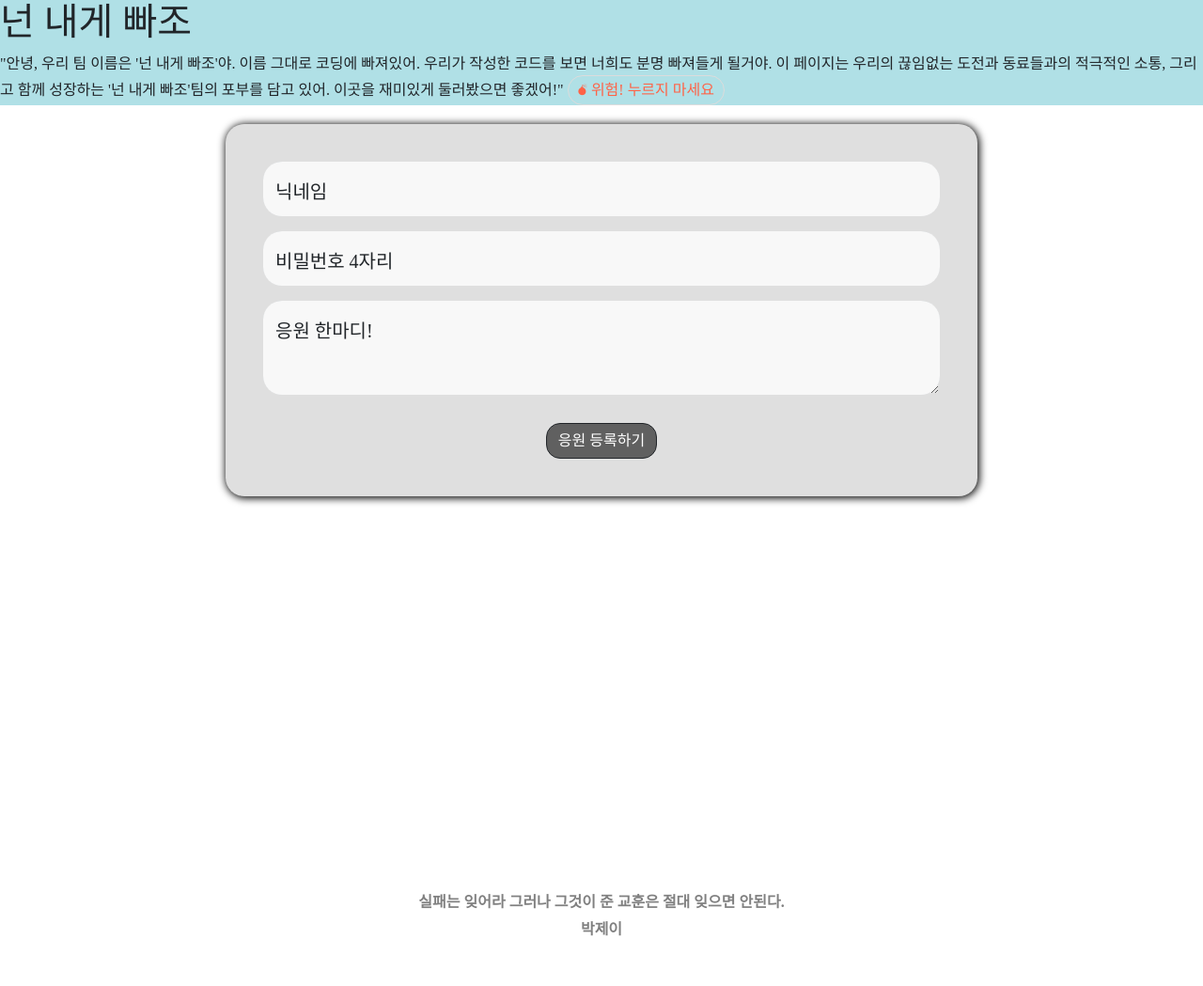
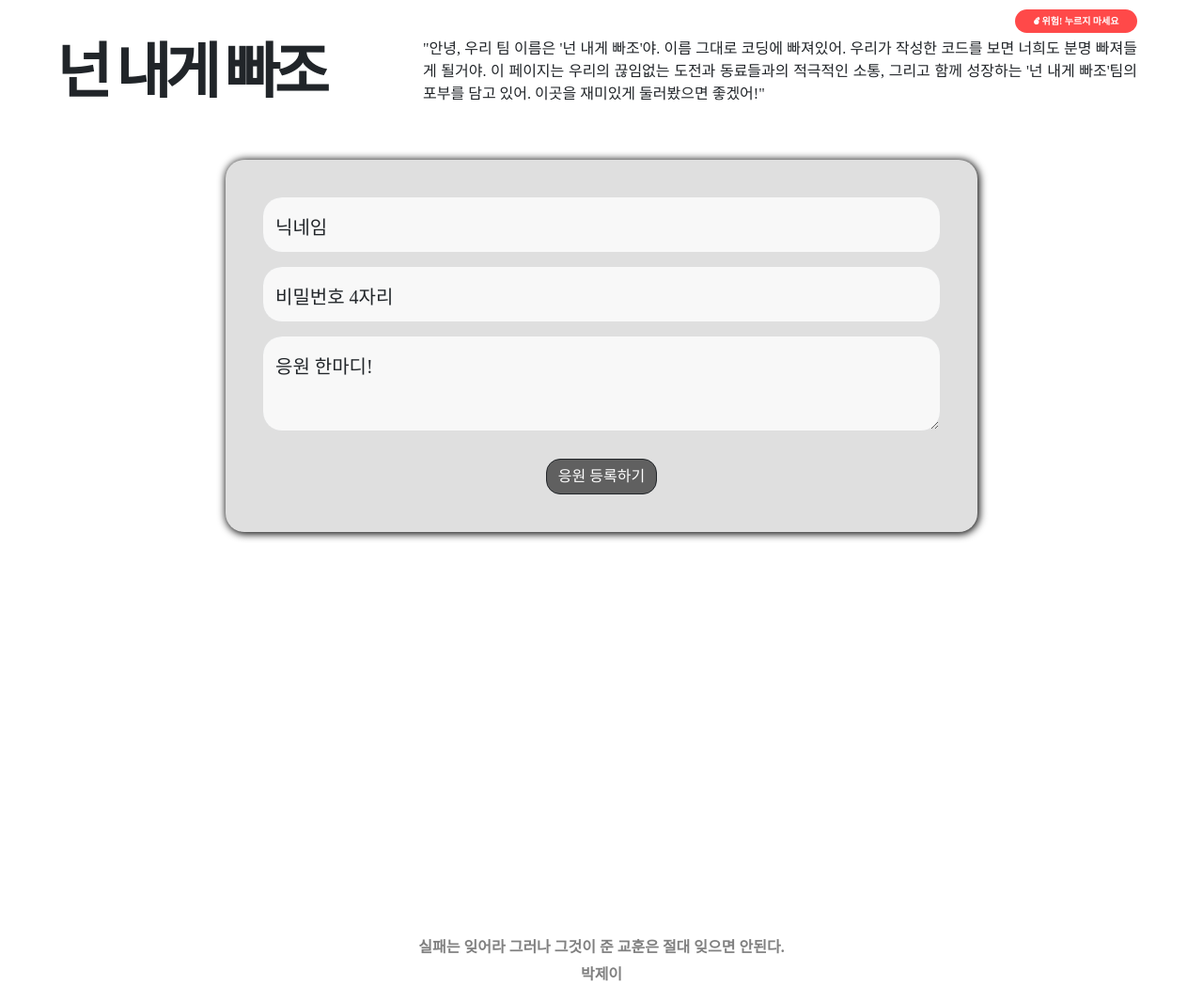
Before and after one commit to ParkJe2/team_IntroductionPage, a Flask app: page / in a window 1280 px wide. Shown: the whole page at 94% size. Before the commit the page ends 996 px from the top, so only its background shows below. Run offline with Flask 3, Linux system fonts and the light colour scheme; data that the repository does not hold is empty; some libraries are stand-ins or nearby versions.

Commit message:
add header styling

```diff
--- a/static/style.css
+++ b/static/style.css
@@ -81,17 +81,56 @@
   color: #000;
   cursor: pointer;
 }
+/* --------------------작성자: 지설희-------------------- */
 
 /* intro.js css */
 .header {
-  background-color: powderblue;
+  /* background-color: powderblue; */
+  position: relative;
+  width: 100%;
+  height: 100%;
+  padding-bottom: 150px;
 }
+
+.header h1 {
+  position: absolute;
+  left: 60px;
+  top: 40px;
+  font-size: 64px;
+  font-weight: bold;
+  text-align: left;
+  letter-spacing: -6px;
+}
+
+.header span {
+  position: absolute;
+  top: 40px;
+  left: 450px;
+  right: 70px;
+  text-align: justify;
+}
+
 .speakBtn {
-  background-color: transparent;
-  border: 1px solid gainsboro;
+  position: absolute;
+  width: 130px;
+  height: 25px;
+  right: 70px;
+  color: white;
+  font-size: 10px;
+  font-weight: bold;
+
+  background-color: rgb(255, 73, 73);
+  border: none;
   border-radius: 30px;
-  padding: 3px 10px;
-  color: tomato;
+  margin: 10px 0px;
+  padding: 3px 5px;
+  transition: 0.3s;
+}
+
+.speakBtn:hover {
+  background-color: rgba(255, 73, 73, 0.9);
+  cursor: pointer;
+  box-shadow: 0 2px 4px rgba(255, 73, 73, 0.6);
 }
 
 /* footer.js css  */
@@ -106,5 +145,8 @@
 }
 
 .quote span:first-child {
+  padding-top: 10px;
   padding-bottom: 5px;
 }
+
+/* -------------------------------------------------- */
```
